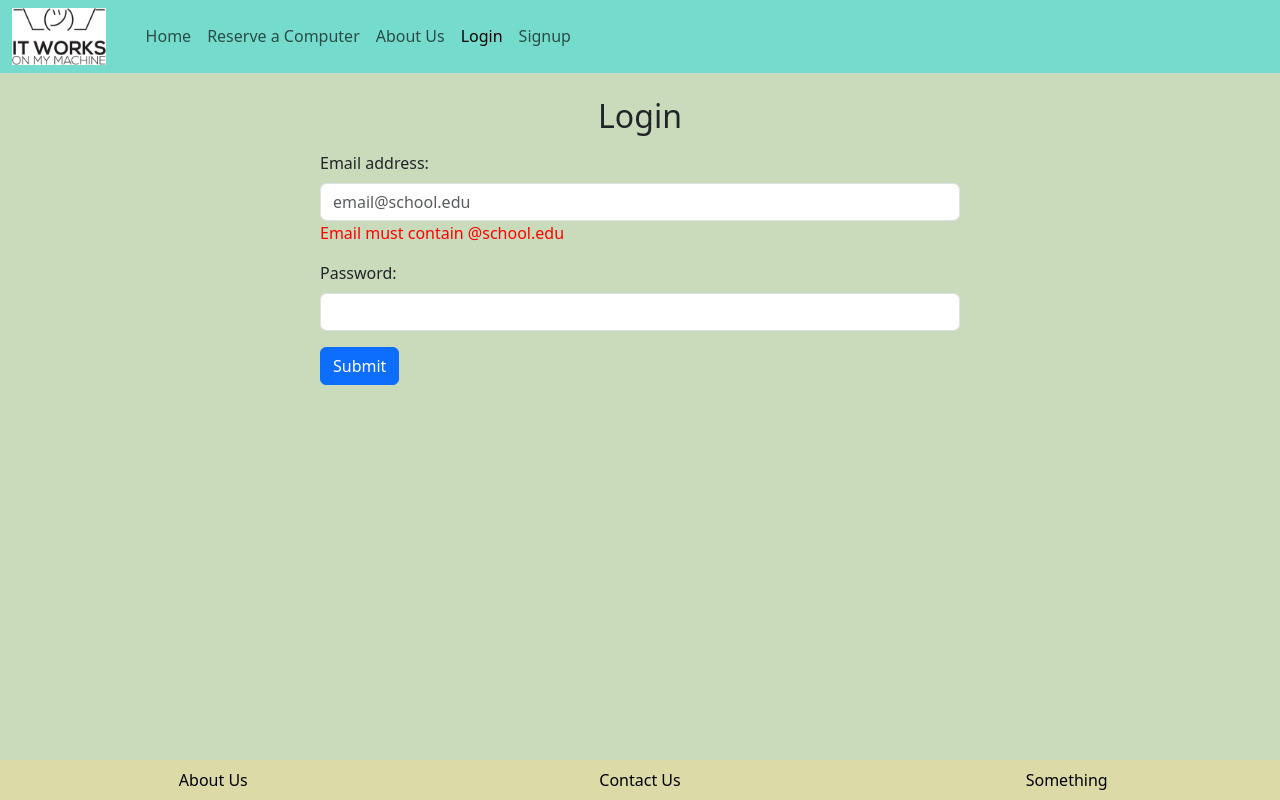
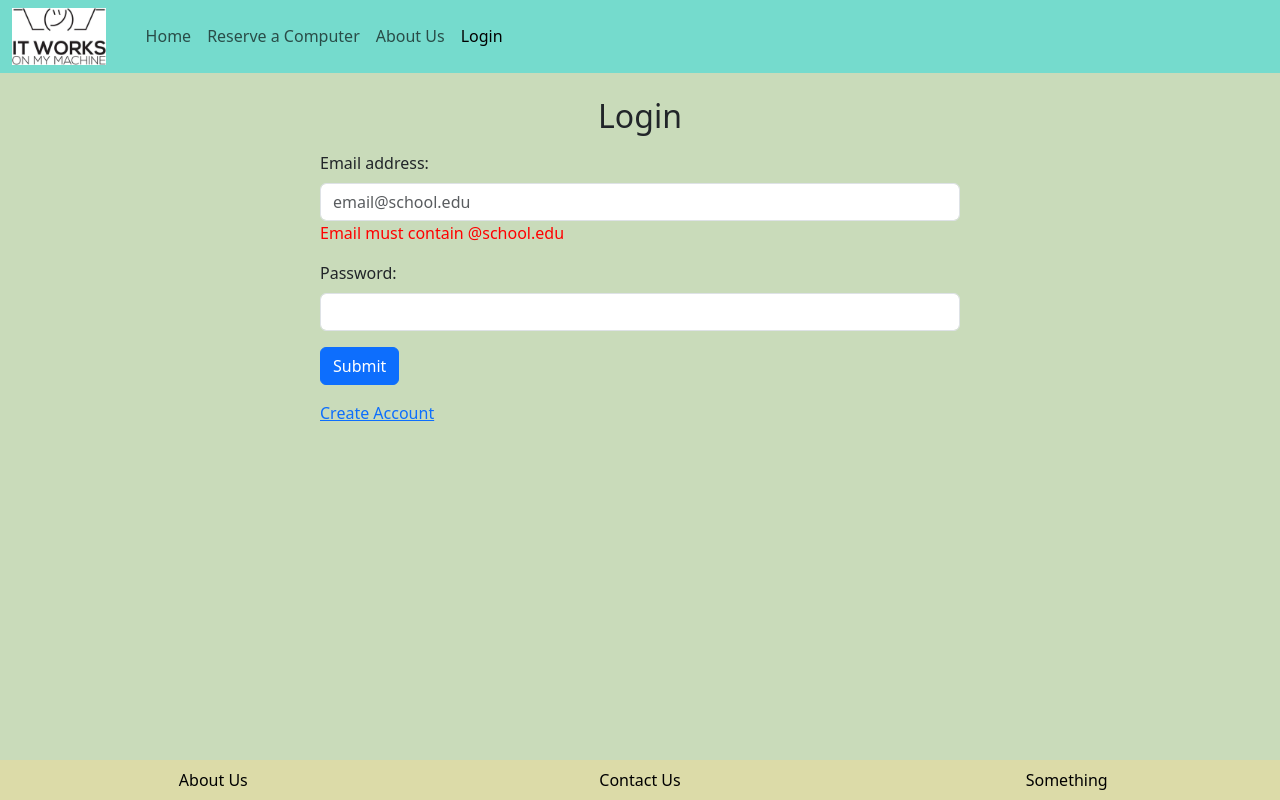
Before and after one commit to GilbertS03/CSC_4990_Capstone, a React (Vite) app in the folder app-frontend/: page /login in a window 1280 px wide. Built offline with nearby package versions, Linux system fonts and the light colour scheme.

Commit message:
Changed signup link

```diff
--- a/app-frontend/src/components/default-components/Navbar.jsx
+++ b/app-frontend/src/components/default-components/Navbar.jsx
@@ -41,12 +41,6 @@ function Navbar() {
                         end>
                             Login
                         </NavLink>
-                        <NavLink
-                        className='nav-link'
-                        to='/signup'
-                        end>
-                            Signup
-                        </NavLink>
                     </div>
                 </div>
             </div>
--- a/app-frontend/src/components/login-and-signup-components/Login.jsx
+++ b/app-frontend/src/components/login-and-signup-components/Login.jsx
@@ -2,6 +2,7 @@ import { useState } from 'react';
 import '../../App.css';
 import PasswordField from './PasswordField'
 import EmailField from './EmailField';
+import { NavLink } from 'react-router-dom';
 
 function Login(){
   const [ emailAddress, setEmailAddress ] = useState('');
@@ -59,6 +60,7 @@ function Login(){
             Email or password incorrect. Try again.
           </div>
         </form>
+        <div className='mt-3 w-50'><NavLink to='/signup' end>Create Account</NavLink></div>
       </div>
     )
 }
```
